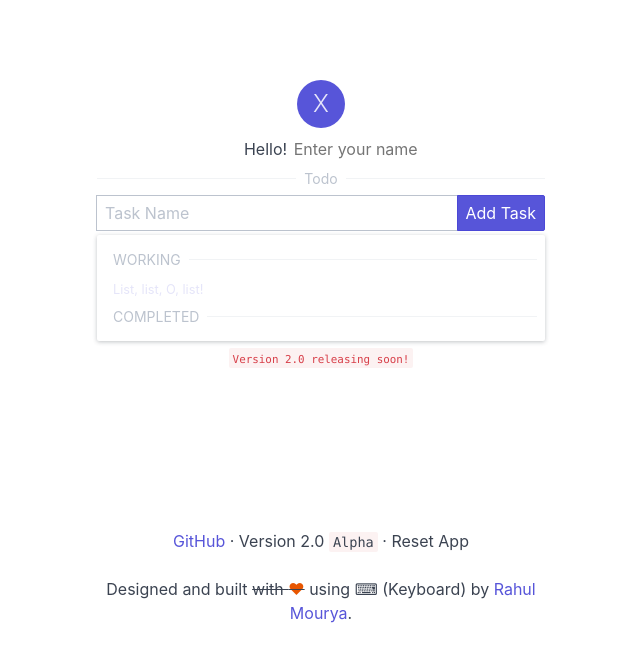
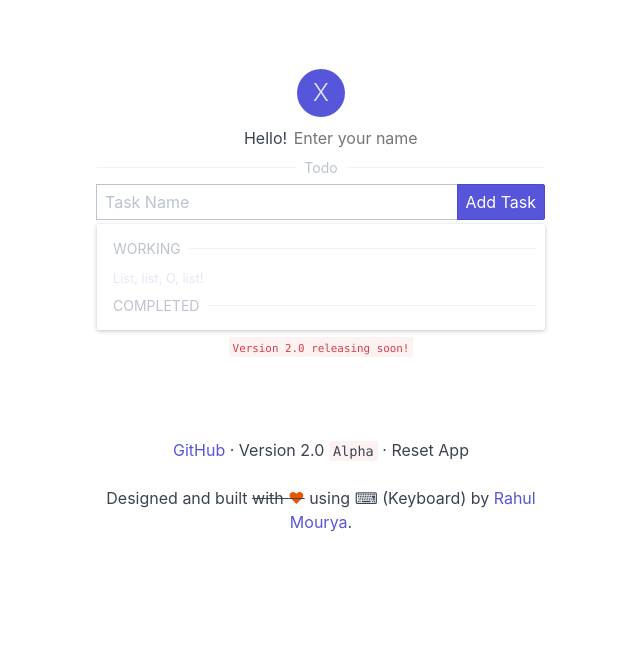
Before and after one commit to rahulmourya336/VanillaToDo, a website: page index.html in a window 1280 px wide. Shown: the whole page, without its empty margins (319-959 px from the left). Drawn offline with nearby package versions, Linux system fonts and the light colour scheme.

Commit message:
Fix small viewport size

```diff
--- a/style.css
+++ b/style.css
@@ -1,12 +1,12 @@
 #wrapper {
     width: 35vw;
-    margin: 2em auto;
+    margin: 1.3em auto;
 }
 
 #footer {
     position: relative;
     bottom: 0;
-    top: 10em;
+    top: 5em;
     left: 50%;
 }
 
```
